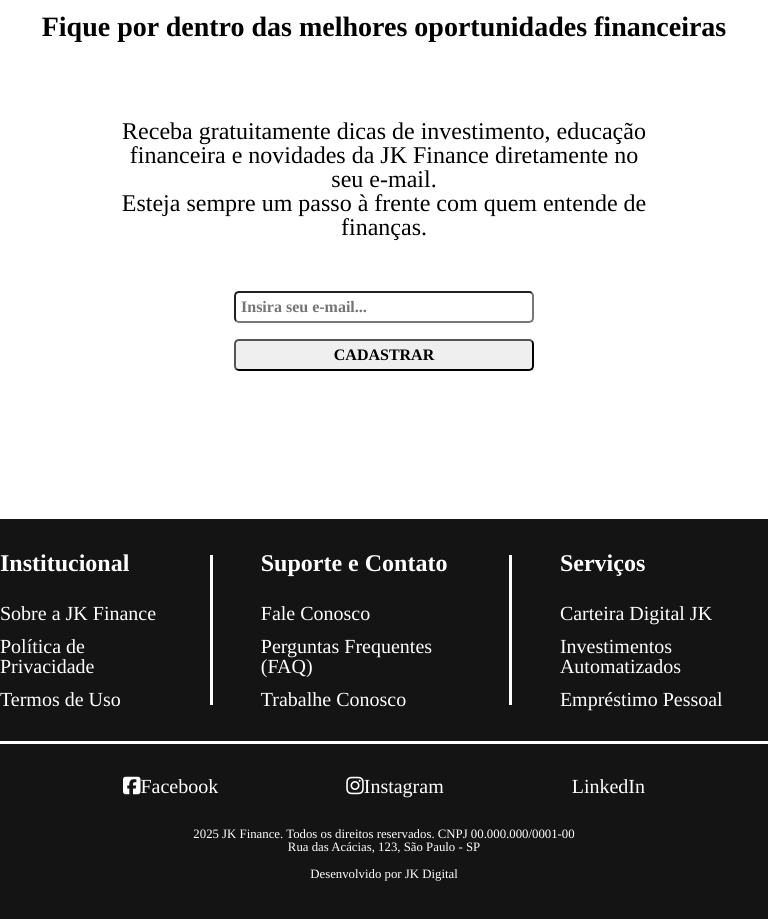
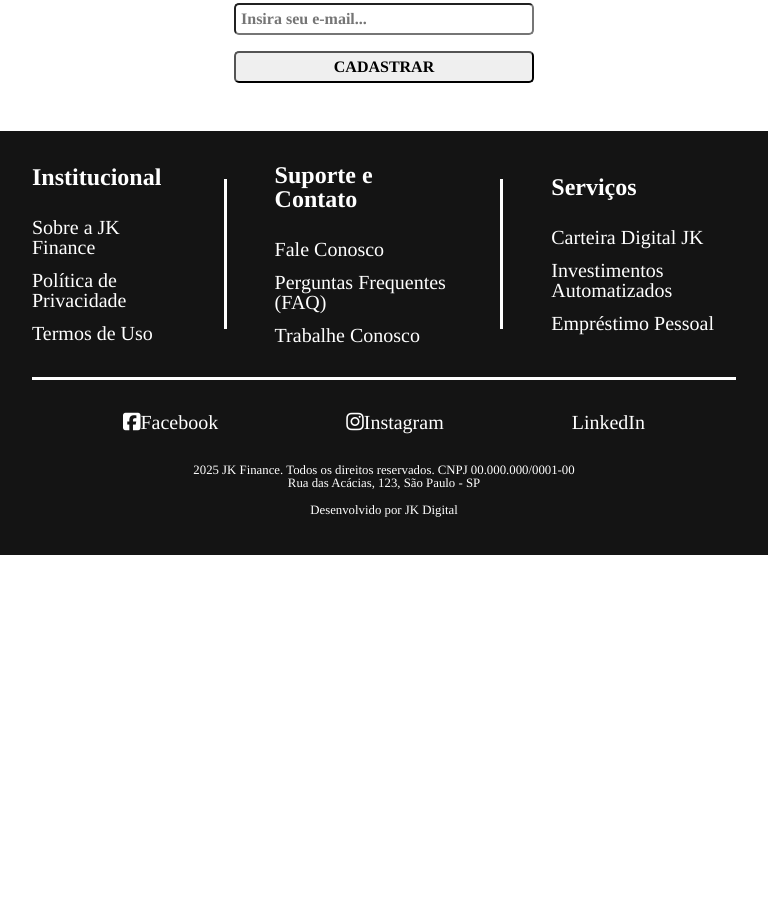
Before and after one commit to matheusporezeli/JK-FINANCE, a plain HTML site: page index.html in a window 768 px wide. Shown: the part 1938-2857 px from the top of the page. After the commit the page ends 2493 px from the top, so only its background shows below. Drawn offline with Linux system fonts and the light colour scheme; some icons are missing.

Commit message:
30-10
Updates responsivos

```diff
--- a/css/responsive.css
+++ b/css/responsive.css
@@ -16,6 +16,16 @@
 
     .sobre {
         gap: 2rem;
+        padding: 2rem 0;
+    }
+
+    .newsletter {
+        grid-template-rows: repeat(3, auto);
+        padding: 3rem 0;
+    }
+
+    footer {
+        padding: 2rem;
     }
 }
 
```
